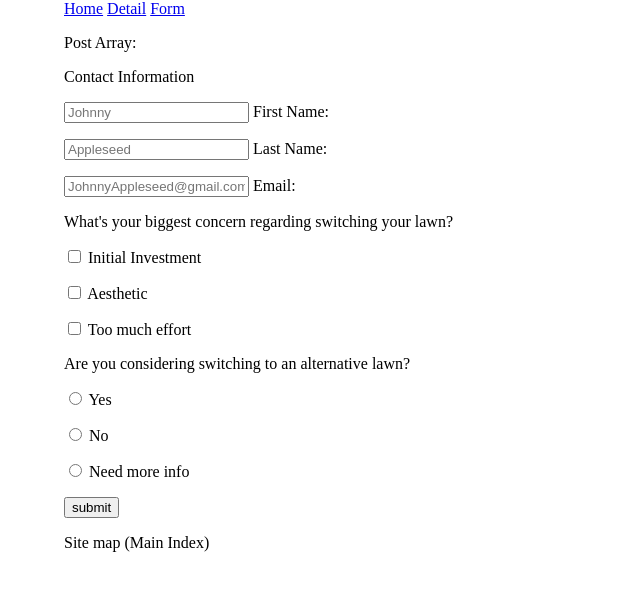
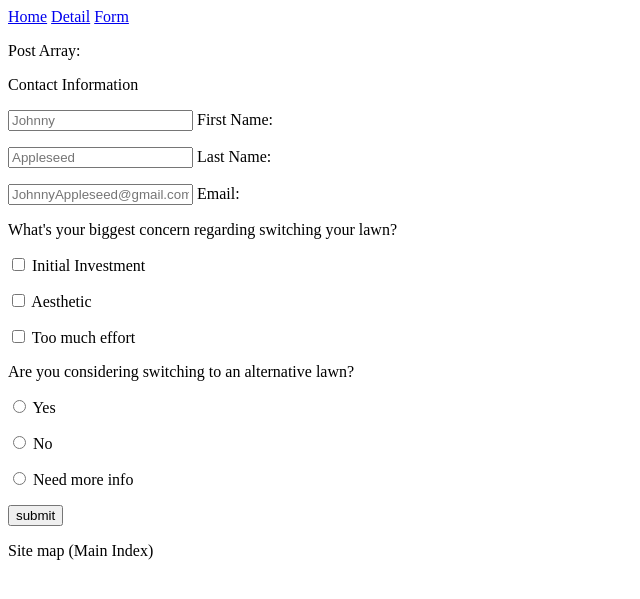
Before and after one commit to CS-1080/Bella-Linville, a PHP site: page /form.php in a window 1280 px wide. Shown: the top 599 px of the page, without its empty margins (0-640 px from the left). Run offline with PHP 8.4, Linux system fonts and the light colour scheme; data that the repository does not hold is empty.

```diff
--- a/custom.css
+++ b/custom.css
@@ -1,12 +1,3 @@
-body{
-    width: 90%;
-    margin: auto;
+{
+	"folders": []
 }
-figure{
-    float: right;
-    text-align: right;
-    width: 50%
-}
-img{
-  max-width: 100%
-}
```
